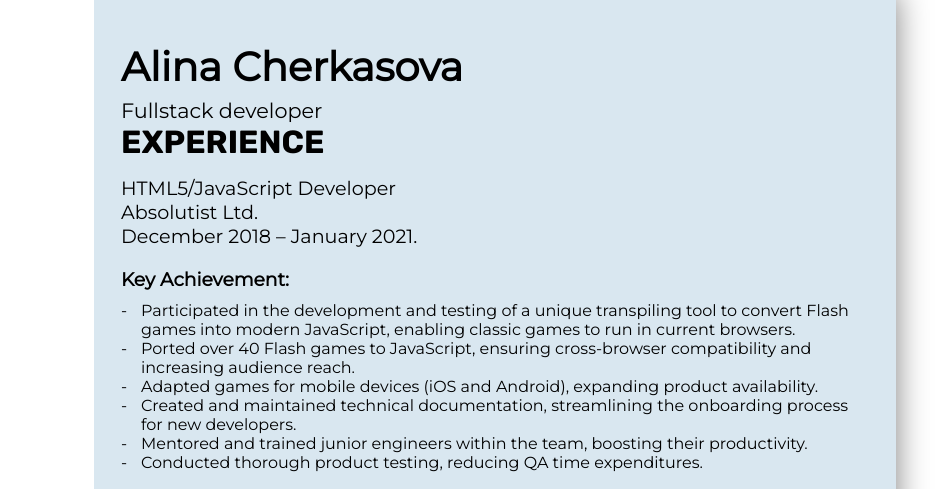
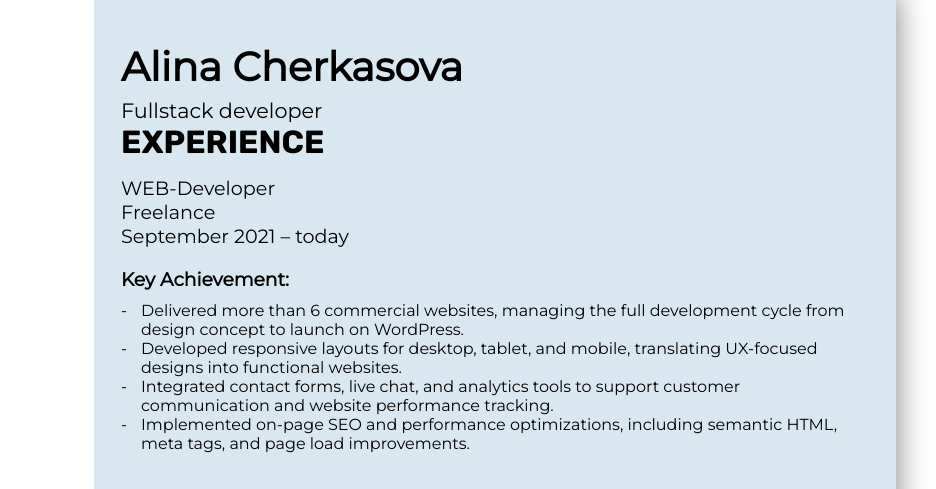
Before and after one commit to cherkasovaa/rsschool-cv, a plain HTML site: page index.html in a window 1280 px wide. Shown: the part 40-529 px from the top of the page, 344-1280 px from the left. Drawn offline with Linux system fonts and the light colour scheme.

Commit message:
feat: add freelance web developer experience with key achievements

```diff
--- a/index.html
+++ b/index.html
@@ -230,6 +230,38 @@
           <section class="experience">
             <h2 class="experience__title title">Experience</h2>
             <ul class="experience-list list">
+              <li
+                class="experience-list__item experience-list__item--no-flex list__item"
+              >
+                <p class="experience-list__position">WEB-Developer</p>
+                <p class="experience-list__company">Freelance</p>
+                <p class="experience-list__duration">September 2021 – today</p>
+                <ul class="achievements">
+                  <li class="achievements__item">
+                    <h3 class="achievements__title">Key Achievement:</h3>
+                  </li>
+                  <li class="achievements__item">
+                    Delivered more than 6 commercial websites, managing the full
+                    development cycle from design concept to launch on
+                    WordPress.
+                  </li>
+                  <li class="achievements__item">
+                    Developed responsive layouts for desktop, tablet, and
+                    mobile, translating UX-focused designs into functional
+                    websites.
+                  </li>
+                  <li class="achievements__item">
+                    Integrated contact forms, live chat, and analytics tools to
+                    support customer communication and website performance
+                    tracking.
+                  </li>
+                  <li class="achievements__item">
+                    Implemented on-page SEO and performance optimizations,
+                    including semantic HTML, meta tags, and page load
+                    improvements.
+                  </li>
+                </ul>
+              </li>
               <li
                 class="experience-list__item experience-list__item--no-flex list__item"
               >
```
